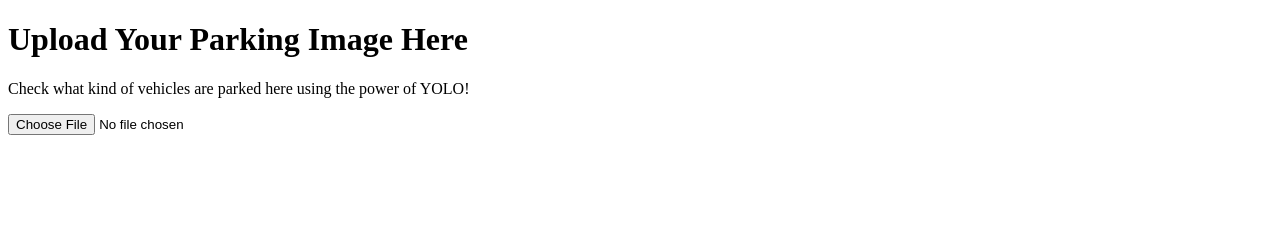
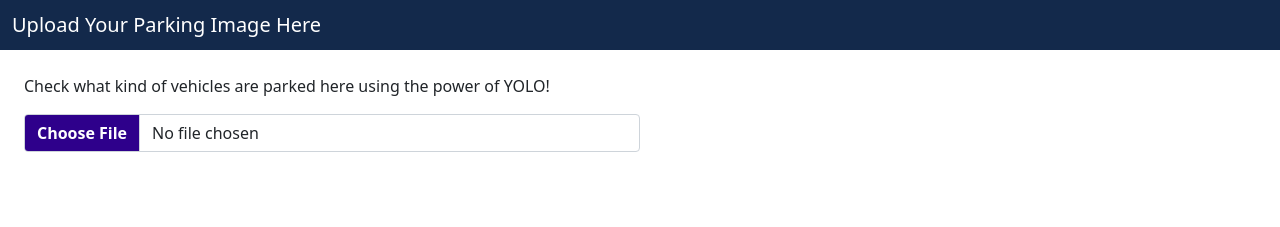
Before and after one commit to Anubha-Aggarwal/Detection-API, a plain HTML site: page static/index.html in a window 1280 px wide. Drawn offline with nearby package versions, Linux system fonts and the light colour scheme.

Commit message:
update front-end, add bootstrap

```diff
--- a/static/index.html
+++ b/static/index.html
@@ -2,14 +2,32 @@
 <html>
 <head>
     <title>Detect Vehicles</title>
+    <link href="https://cdn.jsdelivr.net/npm/bootstrap@5.0.2/dist/css/bootstrap.min.css" rel="stylesheet" integrity="sha384-EVSTQN3/azprG1Anm3QDgpJLIm9Nao0Yz1ztcQTwFspd3yD65VohhpuuCOmLASjC" crossorigin="anonymous">
+    <style type="text/css">
+    	input::file-selector-button {
+		    font-weight: bold;
+		    background-color: #2E008B !important;
+		    color: white !important;
+		}
+    </style>
 </head>
 <body>
-<h1>Upload Your Parking Image Here</h1>
-<p>Check what kind of vehicles are parked here using the power of YOLO!</p>
-<input type="file" onchange="encodeImageFileAsURL(this)"/>
-<div>
-	<img id="displayImg" />
-</div>
+	<!-- As a heading -->
+	<nav class="navbar navbar-dark" style="background-color: #13294B;">
+	  <div class="container-fluid">
+	    <span class="navbar-brand mb-0 h1">Upload Your Parking Image Here</span>
+	  </div>
+	</nav>
+	<main class="p-4">
+		<!--<h1>Upload Your Parking Image Here</h1> -->
+		<p>Check what kind of vehicles are parked here using the power of YOLO!</p>
+		<div class="text-center">
+			<input class="form-control w-50" type="file" accept="image/*" onchange="encodeImageFileAsURL(this)"/>
+		</div>
+		<div class="mt-4 rounded d-flex h-50 w-75">
+			<img class="mt-4 rounded mh-100 mw-100" id="displayImg" style="object-fit: contain;"/>
+		</div>
+	</main>
 <script src="https://cdnjs.cloudflare.com/ajax/libs/jquery/3.3.1/jquery.min.js"></script>
 <script type="application/javascript">
 		function encodeImageFileAsURL(element) {
```
